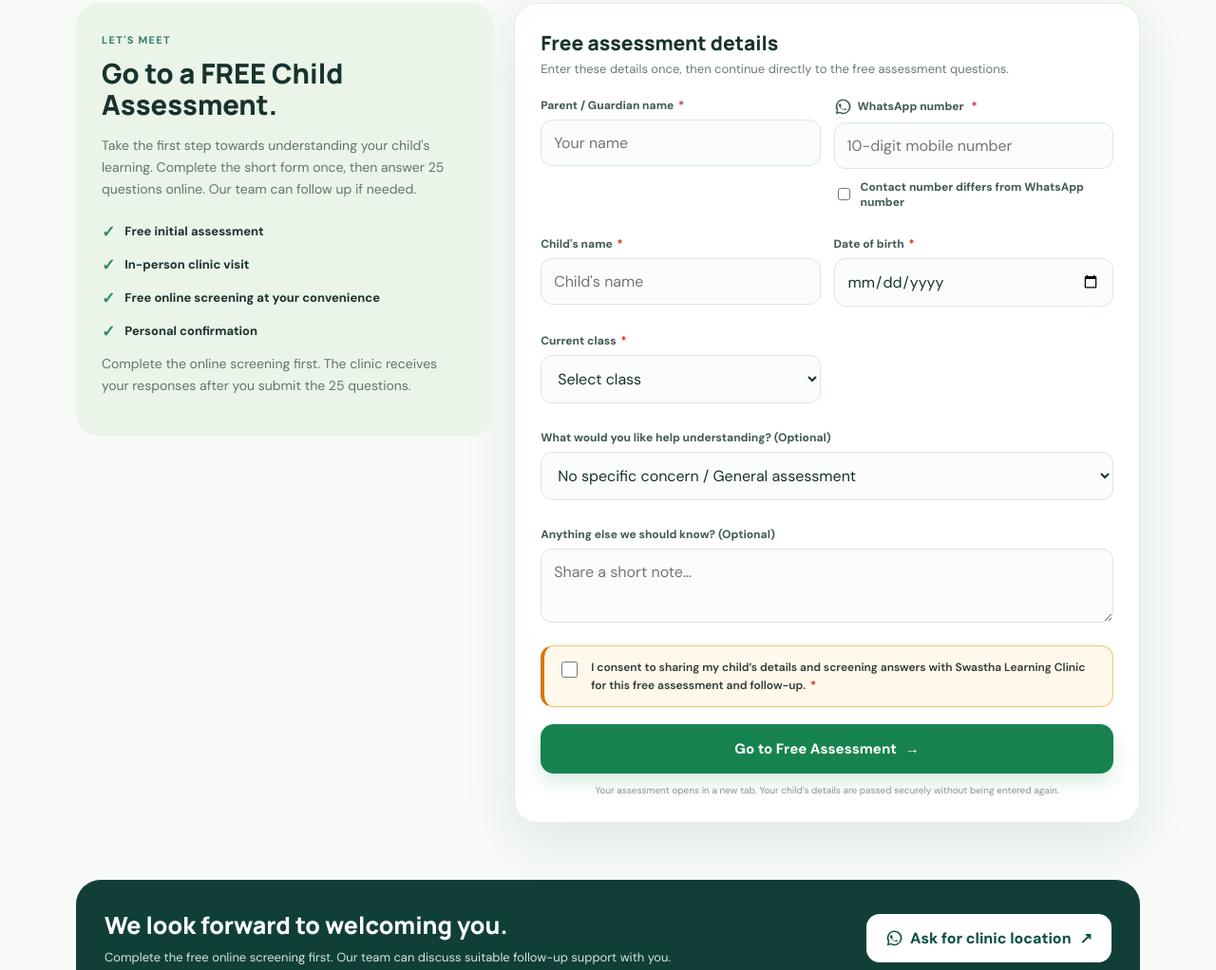
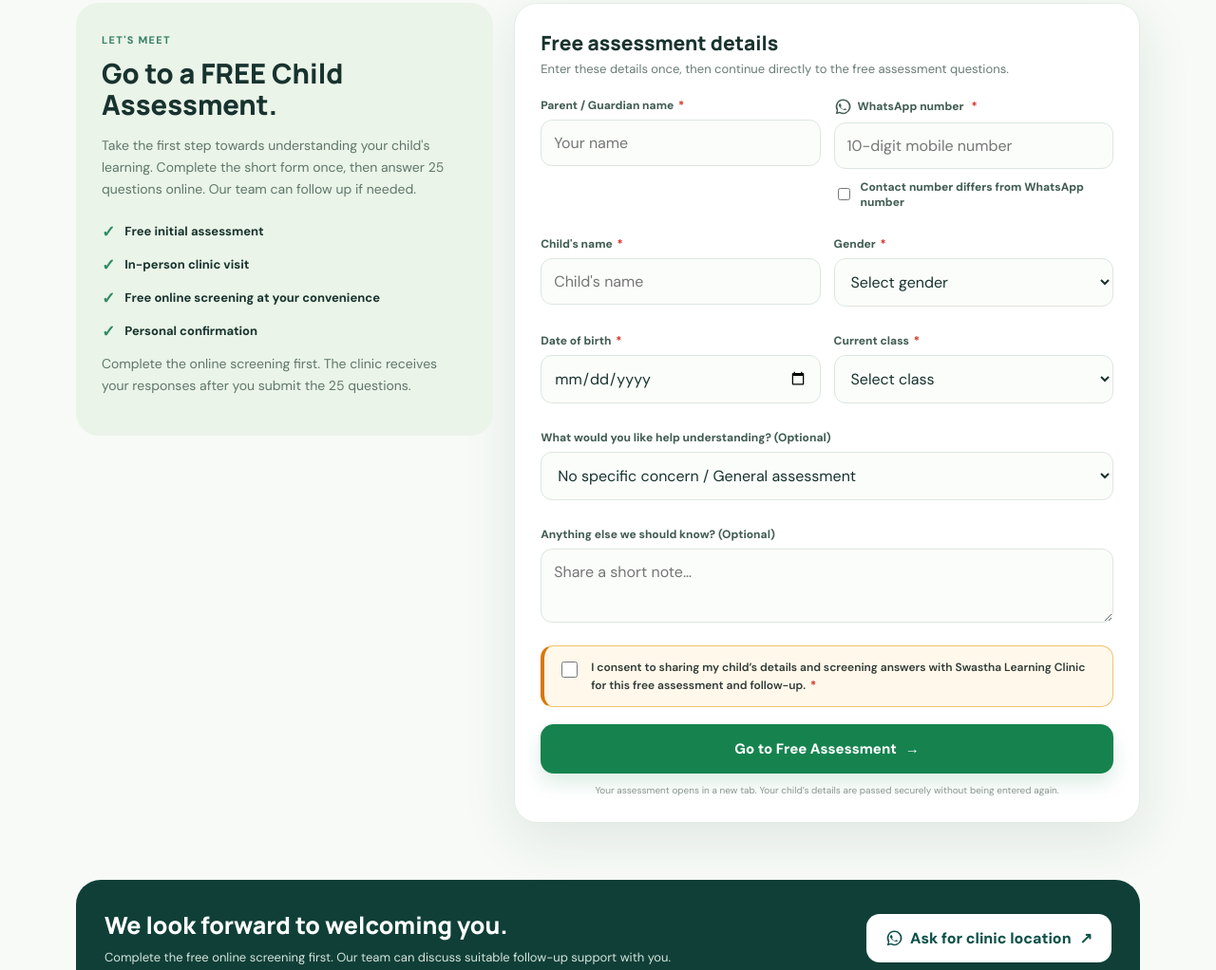
Before and after one commit to nishadbacker-sketch/swastha-main-website, a plain HTML site: page index.html in a window 1280 px wide. Shown: the part 2810-3832 px from the top of the page at 95% size. Drawn offline with Linux system fonts and the light colour scheme.

Commit message:
Add required Male or Female selection to child details form

```diff
--- a/index.html
+++ b/index.html
@@ -183,6 +183,14 @@
     <input id="child" name="child" placeholder="Child's name" data-i18n-ph="phChild" required>
    </div>
    <div class="field">
+    <label for="gender"><span data-i18n="lblGender">Gender</span> <span class="req-star">*</span></label>
+    <select id="gender" name="gender" required>
+     <option value="" data-i18n="optGenderDefault">Select gender</option>
+     <option value="male" data-i18n="optGenderMale">Male</option>
+     <option value="female" data-i18n="optGenderFemale">Female</option>
+    </select>
+   </div>
+   <div class="field">
     <label for="dob"><span data-i18n="lblDob">Date of birth</span> <span class="req-star">*</span></label>
     <input id="dob" name="dob" type="date" required>
    </div>
```
